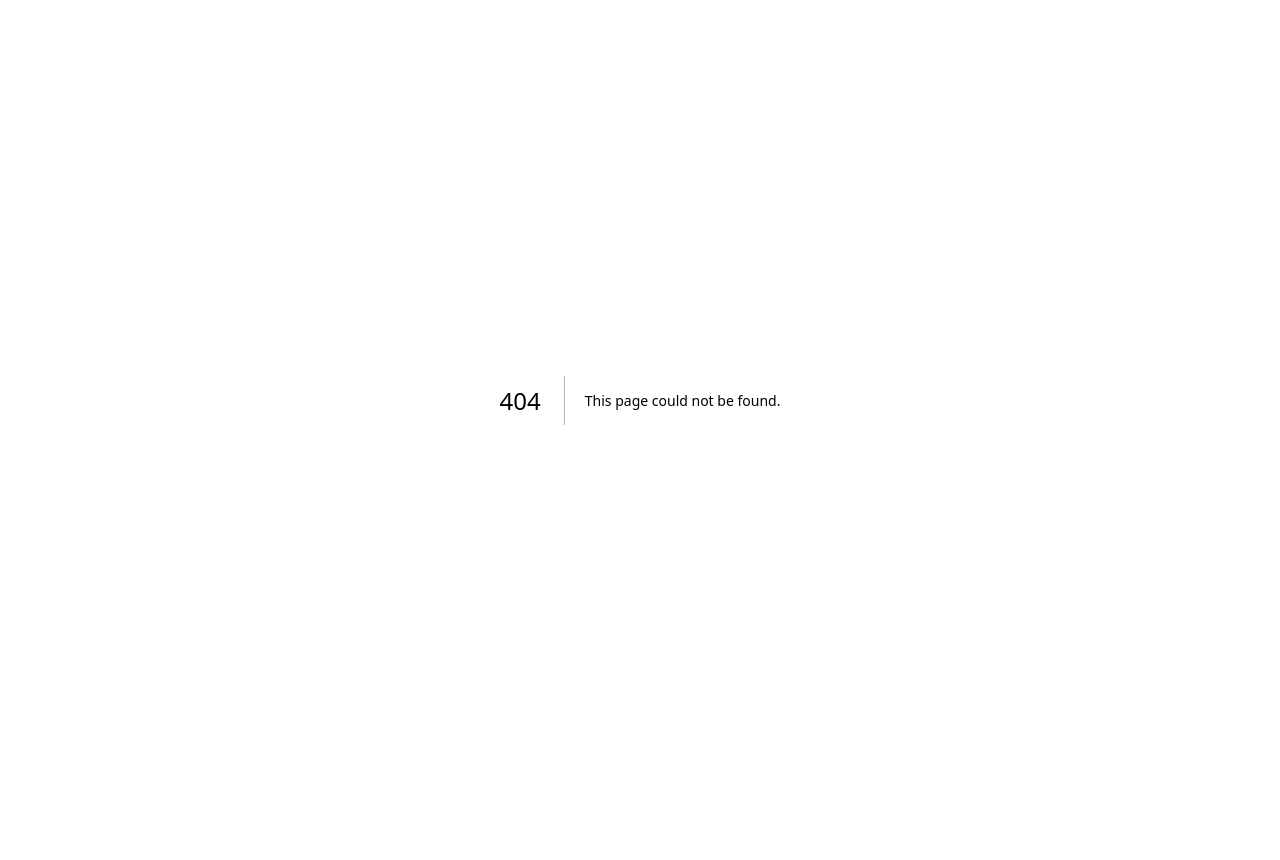
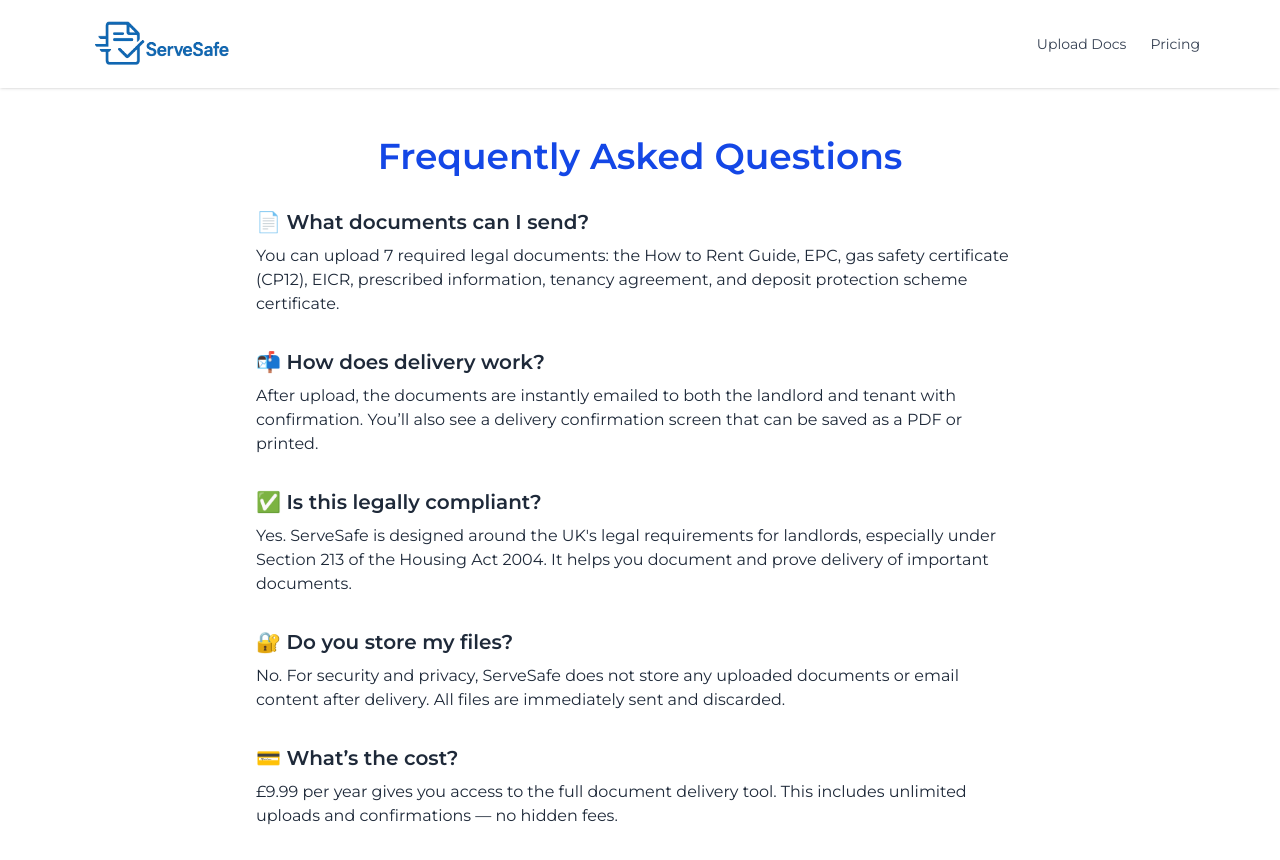
Before and after one commit to RobertMcCarthy1999/serve-safe, a Next.js app: page /faq in a window 1280 px wide. Before the commit this address had no page. Shown: the top 860 px of the page. Before the commit the page ends 800 px from the top, so only its background shows below. Built offline with nearby package versions, Linux system fonts and the light colour scheme.

Commit message:
Add FAQ link to NavBar

```diff
--- /dev/null
+++ b/src/app/faq/page.js
@@ -0,0 +1,62 @@
+'use client';
+import NavBar from '../components/NavBar';
+
+export default function FAQPage() {
+  return (
+    <>
+      <NavBar />
+      <main className="min-h-screen bg-white px-6 py-12">
+        <div className="max-w-3xl mx-auto">
+          <h1 className="text-4xl font-bold text-blue-700 text-center mb-8">
+            Frequently Asked Questions
+          </h1>
+
+          <div className="space-y-8 text-gray-800">
+            <div>
+              <h2 className="text-xl font-semibold mb-2">📄 What documents can I send?</h2>
+              <p>
+                You can upload 7 required legal documents: the How to Rent Guide, EPC, gas safety
+                certificate (CP12), EICR, prescribed information, tenancy agreement, and deposit
+                protection scheme certificate.
+              </p>
+            </div>
+
+            <div>
+              <h2 className="text-xl font-semibold mb-2">📬 How does delivery work?</h2>
+              <p>
+                After upload, the documents are instantly emailed to both the landlord and tenant
+                with confirmation. You’ll also see a delivery confirmation screen that can be saved
+                as a PDF or printed.
+              </p>
+            </div>
+
+            <div>
+              <h2 className="text-xl font-semibold mb-2">✅ Is this legally compliant?</h2>
+              <p>
+                Yes. ServeSafe is designed around the UK's legal requirements for landlords,
+                especially under Section 213 of the Housing Act 2004. It helps you document and
+                prove delivery of important documents.
+              </p>
+            </div>
+
+            <div>
+              <h2 className="text-xl font-semibold mb-2">🔐 Do you store my files?</h2>
+              <p>
+                No. For security and privacy, ServeSafe does not store any uploaded documents or
+                email content after delivery. All files are immediately sent and discarded.
+              </p>
+            </div>
+
+            <div>
+              <h2 className="text-xl font-semibold mb-2">💳 What’s the cost?</h2>
+              <p>
+                £9.99 per year gives you access to the full document delivery tool. This includes
+                unlimited uploads and confirmations — no hidden fees.
+              </p>
+            </div>
+          </div>
+        </div>
+      </main>
+    </>
+  );
+}
```
